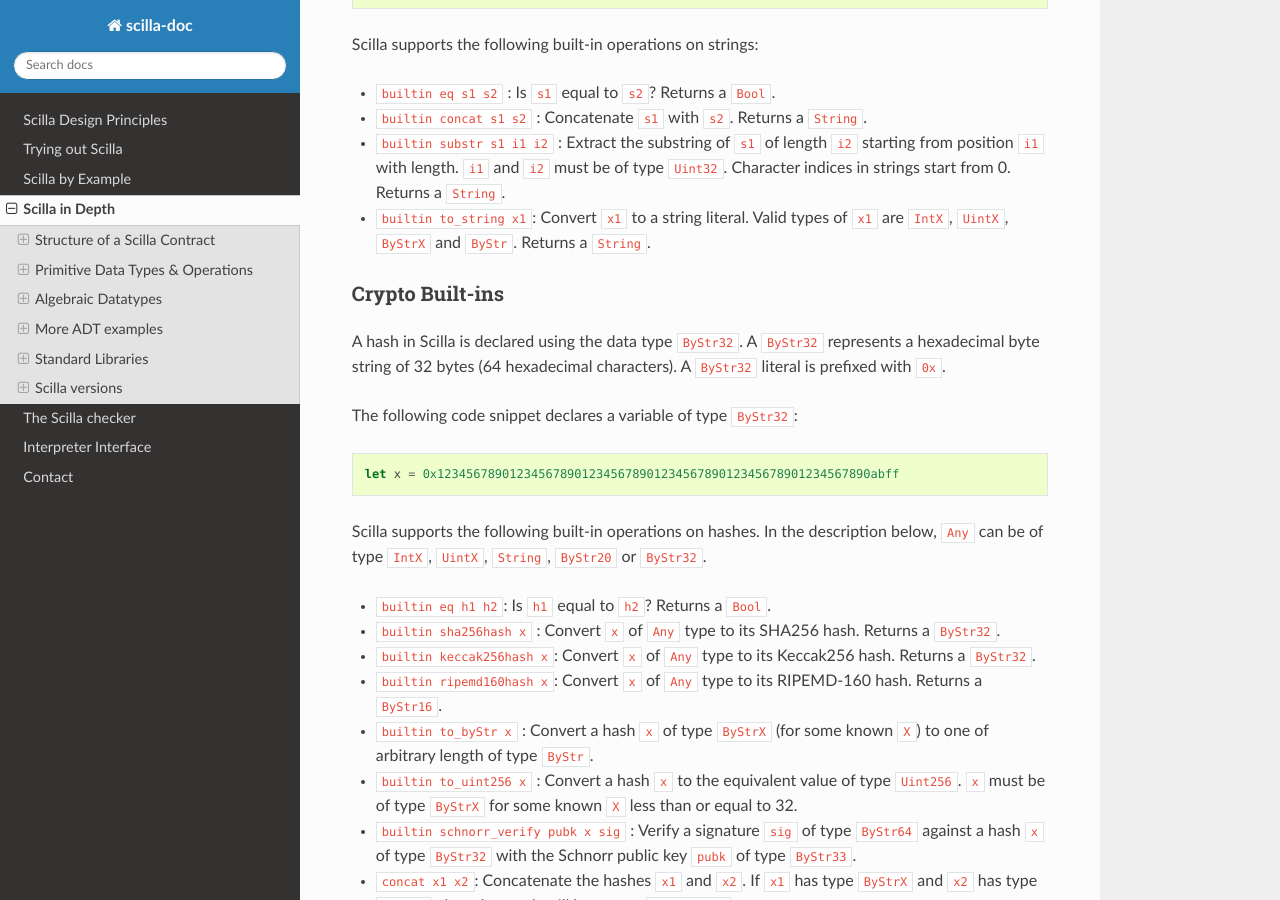
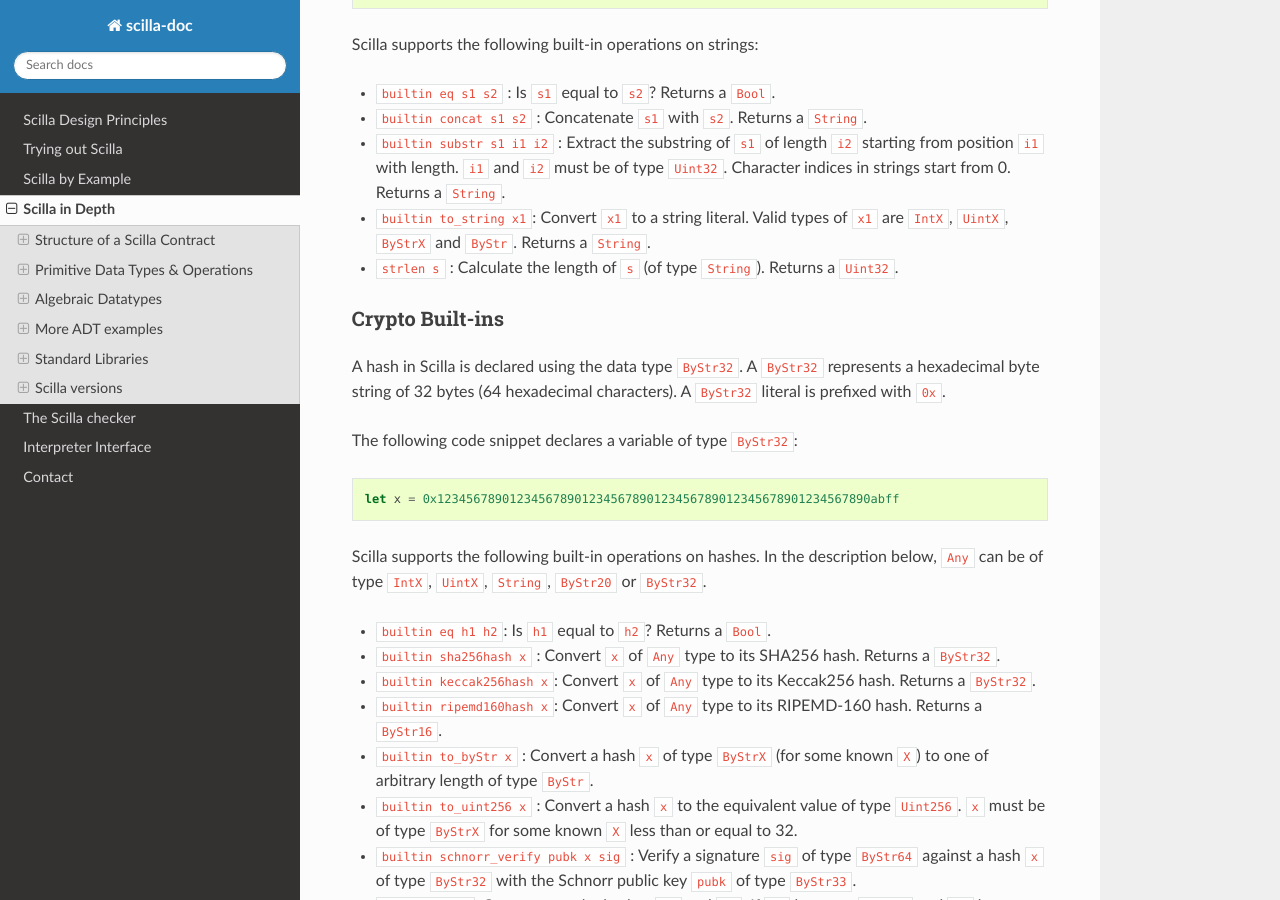
Before and after one commit to Zilliqa/scilla-docs, a Sphinx documentation site: the page built from docs/source/scilla-in-depth.rst, in a window 1280 px wide and 900 px high, scrolled down 8438 px. Built offline with Sphinx 7.4.7 and the Read the Docs theme 2.0.0, drawn with Linux system fonts in a browser that asks for light colours; some of the changed text lies outside the part shown.

Commit message:
Documentation of strlen, and fix of list_nth

```diff
--- a/docs/source/scilla-in-depth.rst
+++ b/docs/source/scilla-in-depth.rst
@@ -493,6 +493,8 @@ Scilla supports the following built-in operations on strings:
   start from 0.  Returns a ``String``.
 - ``builtin to_string x1``: Convert ``x1`` to a string literal. Valid types of
   ``x1`` are ``IntX``, ``UintX``, ``ByStrX`` and ``ByStr``. Returns a ``String``.
+- ``strlen s`` : Calculate the length of ``s`` (of type
+  ``String``). Returns a ``Uint32``.
 
 Crypto Built-ins
 ****************
@@ -1528,12 +1530,12 @@ ListUtils
     occurrence. Note that ``list_to_map`` has quadratic time
     complexity.
 
-- ``list_nth : Int32 -> List 'A -> Option 'A``.
+- ``list_nth : Uint32 -> List 'A -> Option 'A``.
 
   | Return the element number ``n`` from a list. If the list has at
     least ``n`` elements, and the element number ``n`` is ``x``,
     ``list_nth`` returns ``Some x``. If the list has fewer than ``n``
-    elements, or if ``n`` is negative, ``list_nth`` returns ``None``.
+    elements, ``list_nth`` returns ``None``.
 
 NatUtils
 ************
```
